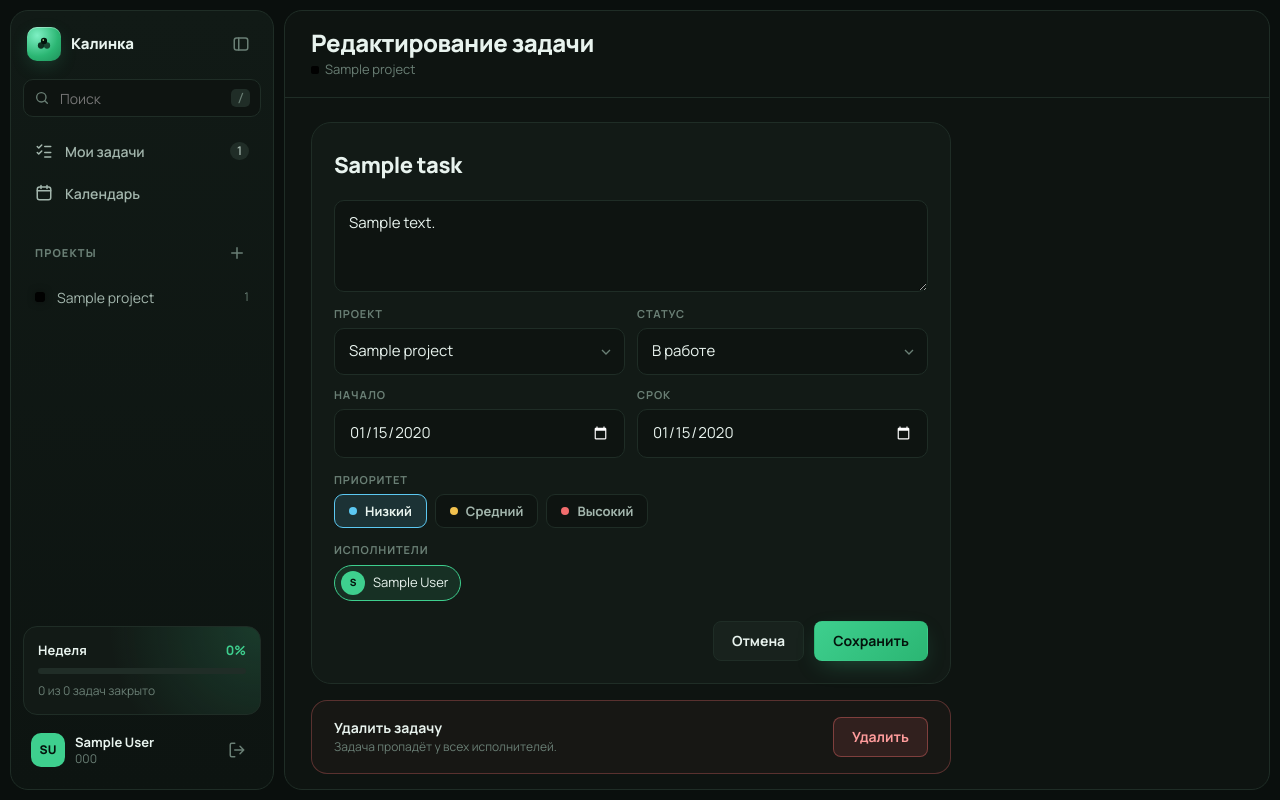
After one commit to DarovskoyID/kalinka-pet, a Django app: page /app/tasks/1/edit/ in a window 1280 px wide. The commit adds this page. Run offline with Django 5.2, Linux system fonts and the light colour scheme; a user stored in the database is signed in; tables that the repository leaves empty hold one stand-in row (values such as "Sample post").

Commit message:
(create) Edit, Delete for tasks and projects

```diff
--- a/static/css/app.css
+++ b/static/css/app.css
@@ -285,3 +285,16 @@ select[multiple].input { height: 44px; background-image: none; }
 .project-preview { display: flex; align-items: center; gap: 12px; height: 40px; padding: 0 12px; border-radius: 10px; background: var(--surface-3); font-size: 14px; color: var(--text); }
 .project-preview i { width: 10px; height: 10px; border-radius: 3px; background: var(--c); box-shadow: 0 0 10px -2px var(--c); flex: none; }
 .project-preview span { overflow: hidden; text-overflow: ellipsis; white-space: nowrap; }
+
+/* ---------- ссылки на редактирование ---------- */
+.task-link { color: inherit; }
+.task-link:hover { color: var(--green); text-decoration: underline; text-underline-offset: 3px; }
+
+/* ---------- удаление ---------- */
+.btn-danger { background: rgba(242,109,109,.12); border-color: rgba(242,109,109,.4); color: #ff9c9c; }
+.btn-danger:hover { background: var(--red); border-color: var(--red); color: #1a0505; }
+.danger-zone { max-width: 640px; display: flex; align-items: center; justify-content: space-between; gap: 16px; margin-top: 16px; padding: 16px 22px; border-radius: 16px; border: 1px solid rgba(242,109,109,.3); background: rgba(242,109,109,.04); }
+.project-page + .danger-zone { max-width: 460px; }
+.danger-zone div { display: grid; }
+.danger-zone b { font-size: 14px; }
+.danger-zone small { font-size: 12px; color: var(--text-3); }
--- a/static/js/app.js
+++ b/static/js/app.js
@@ -151,4 +151,10 @@
       titlePreview.textContent = e.target.value.trim() || "Новый проект";
     });
   });
+
+  /* ---------- подтверждение опасных действий ---------- */
+  document.addEventListener("submit", (e) => {
+    const msg = e.target.dataset.confirm;
+    if (msg && !confirm(msg)) e.preventDefault();
+  });
 })();
--- a/tasksManager/context_processors.py
+++ b/tasksManager/context_processors.py
@@ -9,7 +9,7 @@ from tasksManager.models import Project
 
 
 PLANNER_PAGES = {"my_tasks", "calendar", "project_board", "project_list", "project_calendar", "task_create",
-                 "project_create"}
+                 "project_create", "task_edit", "project_edit"}
 
 
 def planner(request):
--- a/tasksManager/forms.py
+++ b/tasksManager/forms.py
@@ -1,5 +1,6 @@
 from django import forms
 from django.contrib.auth import get_user_model
+from django.utils import timezone
 
 from tasksManager.models import Project, Task
 
@@ -56,6 +57,18 @@ class TaskForm(forms.ModelForm):
             self.add_error("end_date", "Срок не может быть раньше начала")
         return cleaned_data
 
+    def save(self, commit=True):
+        task = super().save(commit=False)
+        # дата закрытия нужна для счётчика «Закрыто за неделю»
+        if task.status == "complete":
+            task.completed = task.completed or timezone.localdate()
+        else:
+            task.completed = None
+        if commit:
+            task.save()
+            self.save_m2m()
+        return task
+
 
 PROJECT_COLORS = ["#3ecf8e", "#5cc8f2", "#f2c14e", "#a78bfa", "#f26d6d", "#f28fc4"]
 
--- a/tasksManager/urls.py
+++ b/tasksManager/urls.py
@@ -7,6 +7,10 @@ urlpatterns = [
     path("calendar/", views.calendar, name="calendar"),
     path("tasks/new/", views.task_create, name="task_create"),
     path("projects/new/", views.project_create, name="project_create"),
+    path("tasks/<int:task_id>/edit/", views.task_edit, name="task_edit"),
+    path("projects/<int:project_id>/edit/", views.project_edit, name="project_edit"),
+    path("tasks/<int:task_id>/delete/", views.task_delete, name="task_delete"),
+    path("projects/<int:project_id>/delete/", views.project_delete, name="project_delete"),
     path("projects/<int:project_id>/", views.project_board, name="project_board"),
     path("projects/<int:project_id>/list/", views.project_list, name="project_list"),
     path("projects/<int:project_id>/calendar/", views.project_calendar, name="project_calendar"),
--- a/tasksManager/views.py
+++ b/tasksManager/views.py
@@ -1,10 +1,12 @@
 from datetime import timedelta
 from django.utils import timezone
 from django.contrib.auth.decorators import login_required
-from django.shortcuts import redirect, render
+from django.shortcuts import get_object_or_404, redirect, render
+from django.urls import reverse
 from django.utils.http import url_has_allowed_host_and_scheme
+from django.views.decorators.http import require_POST
 from tasksManager.forms import ProjectForm, TaskForm
-from tasksManager.models import Task
+from tasksManager.models import Project, Task
 from tasksManager.models import statuses
 
 
@@ -122,3 +124,52 @@ def project_create(request):
         form = ProjectForm()
 
     return render(request, "planner/project_create.html", {"project_form": form})
+
+def _safe_next(request, fallback):
+    next_url = request.POST.get("next") or request.GET.get("next")
+    if next_url and url_has_allowed_host_and_scheme(next_url, allowed_hosts={request.get_host()}):
+        return next_url
+    return fallback
+
+@login_required
+def task_edit(request, task_id):
+    task = get_object_or_404(Task, pk=task_id)
+    next_url = _safe_next(request, reverse("project_board", args=[task.project_id]))
+    if request.method == "POST":
+        form = TaskForm(request.POST, instance=task)
+        if form.is_valid():
+            form.save()
+            return redirect(next_url)
+    else:
+        form = TaskForm(instance=task)
+
+    # не "task_form": так называется форма создания в модалке base_app
+    return render(request, "planner/task_edit.html", {"edit_form": form, "task": task, "next": next_url})
+
+@login_required
+def project_edit(request, project_id):
+    project = get_object_or_404(Project, pk=project_id)
+    if request.method == "POST":
+        form = ProjectForm(request.POST, instance=project)
+        if form.is_valid():
+            form.save()
+            return redirect("project_board", project_id=project.id)
+    else:
+        form = ProjectForm(instance=project)
+
+    return render(request, "planner/project_edit.html", {"edit_form": form})
+
+@login_required
+@require_POST
+def task_delete(request, task_id):
+    task = get_object_or_404(Task, pk=task_id)
+    next_url = _safe_next(request, reverse("project_board", args=[task.project_id]))
+    task.delete()
+    return redirect(next_url)
+
+@login_required
+@require_POST
+def project_delete(request, project_id):
+    # задачи проекта удалятся каскадом (on_delete=CASCADE)
+    get_object_or_404(Project, pk=project_id).delete()
+    return redirect("my_tasks")
--- a/templates/planner/my_tasks.html
+++ b/templates/planner/my_tasks.html
@@ -37,7 +37,7 @@
       <input type="checkbox" {% if task.status == "complete" %}checked{% endif %}><i></i>
     </label>
     <div class="row-main">
-      <b>{{ task.title }}</b>
+      <b><a class="task-link" href="{% url 'task_edit' task.id %}?next={{ request.get_full_path|urlencode }}">{{ task.title }}</a></b>
       <small>
         <i class="proj" style="--c: rgb({{ task.project.color_Red }}, {{ task.project.color_Green }}, {{ task.project.color_Blue }})"></i>
         {{ task.project.title }}
@@ -64,7 +64,7 @@
         <input type="checkbox" {% if task.status == "complete" %}checked{% endif %}><i></i>
       </label>
       <div class="row-main">
-        <b>{{ task.title }}</b>
+        <b><a class="task-link" href="{% url 'task_edit' task.id %}?next={{ request.get_full_path|urlencode }}">{{ task.title }}</a></b>
         <small><i class="proj" style="--c: var(--sky)"></i>{{ task.project.title }}</small>
       </div>
       <span class="chip chip--{{ task.priority }}">{{ task.get_priority_display }}</span>
@@ -88,7 +88,7 @@
         <input type="checkbox" {% if task.status == "complete" %}checked{% endif %}><i></i>
       </label>
       <div class="row-main">
-        <b>{{ task.title }}</b>
+        <b><a class="task-link" href="{% url 'task_edit' task.id %}?next={{ request.get_full_path|urlencode }}">{{ task.title }}</a></b>
         <small><i class="proj" style="--c: var(--amber)"></i>{{ task.project.title }}</small>
       </div>
       <span class="chip chip--{{ task.priority }}">{{ task.get_priority_display }}</span>
--- a/templates/planner/project_base.html
+++ b/templates/planner/project_base.html
@@ -6,7 +6,7 @@
 <div class="project-title">
   <i class="proj proj--lg" style="--c: rgb({{ current_project.color_Red }}, {{ current_project.color_Green }}, {{ current_project.color_Blue }})"></i>
   <h1>{{ current_project.title }}</h1>
-  <button class="icon-btn" aria-label="Настройки проекта"><svg class="icon" viewBox="0 0 24 24"><circle cx="5" cy="12" r="1"/><circle cx="12" cy="12" r="1"/><circle cx="19" cy="12" r="1"/></svg></button>
+  <a href="{% url 'project_edit' project_id %}" class="icon-btn" aria-label="Настройки проекта" title="Настройки проекта"><svg class="icon" viewBox="0 0 24 24"><circle cx="5" cy="12" r="1"/><circle cx="12" cy="12" r="1"/><circle cx="19" cy="12" r="1"/></svg></a>
 </div>
 
 {% with u=request.resolver_match.url_name %}
--- a/templates/planner/project_board.html
+++ b/templates/planner/project_board.html
@@ -14,7 +14,7 @@
         {% for task in queued_tasks %}
       <article class="card" draggable="true" data-priority="high">
         <div class="card-tags"><span class="chip chip--{{ task.priority }}">{{ task.get_priority_display }}</span></div>
-        <h4>{{ task.title }}</h4>
+        <h4><a class="task-link" href="{% url 'task_edit' task.id %}?next={{ request.get_full_path|urlencode }}">{{ task.title }}</a></h4>
         <footer class="card-foot"><span class="due">{{ task.end_date|date:"j b" }}</span>
             {% for worker in task.workers.all %}
                 <span class="avatar avatar--xs">{{ worker.first_name|first }}{{ worker.last_name|first }}</span>
@@ -39,7 +39,7 @@
         {% for task in in_work %}
       <article class="card" draggable="true" data-priority="high">
         <div class="card-tags"><span class="chip chip--{{ task.priority }}">{{ task.get_priority_display }}</span></div>
-        <h4>{{ task.title }}</h4>
+        <h4><a class="task-link" href="{% url 'task_edit' task.id %}?next={{ request.get_full_path|urlencode }}">{{ task.title }}</a></h4>
         <footer class="card-foot"><span class="due">{{ task.end_date|date:"j b" }}</span>
             {% for worker in task.workers.all %}
                 <span class="avatar avatar--xs">{{ worker.first_name|first }}{{ worker.last_name|first }}</span>
@@ -63,7 +63,7 @@
     <div class="col-body" data-dropzone>
         {%  for task in completed_tasks %}
       <article class="card is-done" draggable="true" data-priority="mid">
-        <h4>{{ task.title }}</h4>
+        <h4><a class="task-link" href="{% url 'task_edit' task.id %}?next={{ request.get_full_path|urlencode }}">{{ task.title }}</a></h4>
         <footer class="card-foot"><span class="due">{{ task.end_date|date:"j b" }}</span>
             {% for worker in task.workers.all %}
                 <span class="avatar avatar--xs">{{ worker.first_name|first }}{{ worker.last_name|first }}</span>
--- /dev/null
+++ b/templates/planner/task_edit.html
@@ -0,0 +1,31 @@
+{% extends "planner/base_app.html" %}
+
+{% block title %}{{ task.title }} — Калинка{% endblock %}
+
+{% block topline %}
+<div class="topline-title">
+  <h1>Редактирование задачи</h1>
+  <p><i class="proj" style="--c: rgb({{ task.project.color_Red }}, {{ task.project.color_Green }}, {{ task.project.color_Blue }})"></i>{{ task.project.title }}</p>
+</div>
+{% endblock %}
+
+{% block content %}
+<form class="task-page" method="post" action="{% url 'task_edit' task.id %}" novalidate>
+  {% include "partials/task_form.html" with form=edit_form next=next %}
+  <div class="modal-foot">
+    <a href="{{ next }}" class="btn btn-ghost">Отмена</a>
+    <button type="submit" class="btn btn-primary">Сохранить</button>
+  </div>
+</form>
+
+<form class="danger-zone" method="post" action="{% url 'task_delete' task.id %}"
+      data-confirm="Удалить задачу «{{ task.title }}»? Это действие нельзя отменить.">
+  {% csrf_token %}
+  <input type="hidden" name="next" value="{{ next }}">
+  <div>
+    <b>Удалить задачу</b>
+    <small>Задача пропадёт у всех исполнителей.</small>
+  </div>
+  <button type="submit" class="btn btn-danger">Удалить</button>
+</form>
+{% endblock %}
```
Also changed, not shown: templates/planner/project_edit.html (added, +32 -0 lines).
